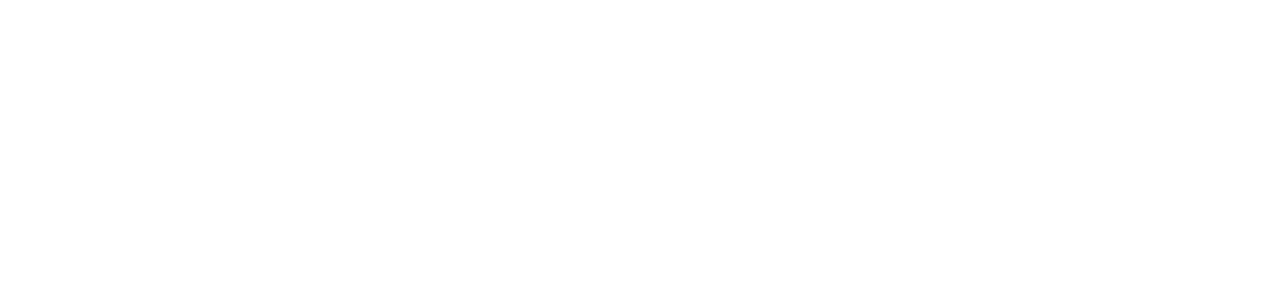
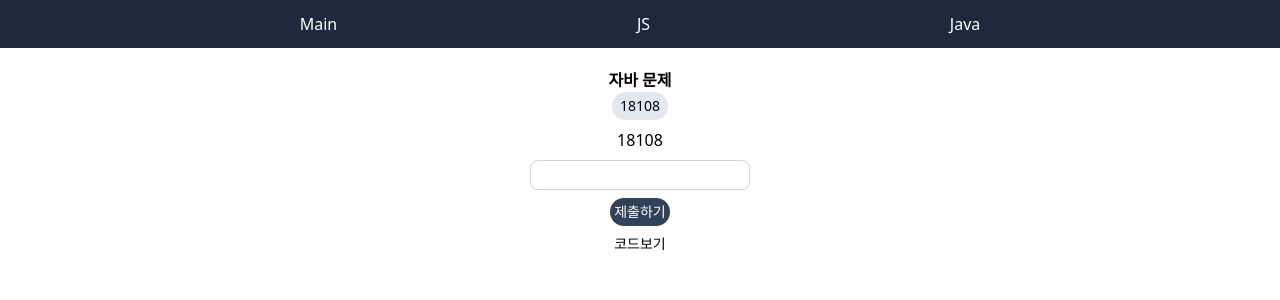
Before and after one commit to kimej214/codestudy, a React (Vite) app: page /java/18108 in a window 1280 px wide. Before the commit this address had no page. Shown: the top 300 px of the page. Built offline with nearby package versions, Linux system fonts and the light colour scheme.

Commit message:
[18108] 추가

```diff
--- a/src/App.jsx
+++ b/src/App.jsx
@@ -5,6 +5,7 @@
 import Java from "./pages/Java";
 import Quiz10926 from "./component/js/Quiz10926";
 import Quiz2675 from "./component/js/Quiz2675";
+import Quiz18108 from "./component/java/Quiz18108";
 
 function App() {
   return (
@@ -16,7 +17,9 @@
             <Route path="10926" element={<Quiz10926 />} />
             <Route path="2675" element={<Quiz2675 />} />
           </Route>
-          <Route path="java" element={<Java />} />
+          <Route path="java" element={<Java />}>
+            <Route path="18108" element={<Quiz18108 />} />
+          </Route>
         </Route>
       </Routes>
     </>
--- /dev/null
+++ b/src/component/java/Quiz18108.jsx
@@ -0,0 +1,155 @@
+import { useState } from "react";
+
+const codeString1 = `
+import { useState } from "react";
+
+const Quiz18108 = () => {
+  const [inputYear, setInputYear] = useState();
+  const diffYear = 543;
+
+  const handleChange = (e) => {
+    const digitOnly = e.target.value.replace(/[^0-9]/g, "");
+    setInputYear(digitOnly);
+  };
+
+  const handleSubmit = (e) => {
+    e.preventDefault();
+    setInputYear(Number(inputYear) - diffYear);
+  };
+
+  return (
+    <div className="flex flex-col items-center">
+      <div className="p-2">18108</div>
+      <form
+        onSubmit={handleSubmit}
+        className="flex flex-col gap-2 items-center"
+      >
+        <input
+          type="text"
+          value={inputYear}
+          className="border border-slate-300 rounded-lg bg-white py-1 px-2 text-sm"
+          onChange={handleChange}
+        />
+        <button
+          type="submit"
+          className="cursor-pointer rounded-2xl p-1 bg-slate-700 text-white text-sm"
+        >
+          제출하기
+        </button>
+      </form>
+    </div>
+  );
+};
+
+export default Quiz18108;
+`;
+
+const codeString2 = `
+// 1998년생인 내가 태국에서는 2541년생?!
+// https://www.acmicpc.net/problem/18108
+
+import java.util.Scanner;
+
+public class Main {
+
+    public static void main(String[] args) {
+        Scanner sc = new Scanner(System.in);
+        String year = sc.nextLine();
+        int buddhistEra = Integer.parseInt(year);
+        int diffYea = 543;
+
+        System.out.println(buddhistEra-diffYea);
+    }
+
+}
+`;
+
+const codeString3 = `
+const fs = require("fs");
+const input = fs.readFileSync(0, "utf8").trim();
+
+const buddhistEra = Number(input);
+const diffYear = 543;
+
+console.log(buddhistEra - diffYear);`;
+
+const CodeViewer = ({ code }) => {
+  return (
+    <pre
+      className="bg-slate-100 text-black p-4 rounded-lg text-sm overflow-x-hidden"
+      style={{
+        whiteSpace: "pre-wrap",
+        wordBreak: "break-word",
+      }}
+    >
+      <code>{code}</code>
+    </pre>
+  );
+};
+
+const Quiz18108 = () => {
+  const [open, setOpen] = useState(false);
+  const [inputYear, setInputYear] = useState("");
+  const diffYear = 543;
+
+  const handleChange = (e) => {
+    const digitOnly = e.target.value.replace(/[^0-9]/g, "");
+    setInputYear(digitOnly);
+  };
+
+  const handleSubmit = (e) => {
+    e.preventDefault();
+    setInputYear(Number(inputYear) - diffYear);
+  };
+
+  return (
+    <div className="flex flex-col items-center">
+      <div className="p-2">18108</div>
+      <form
+        onSubmit={handleSubmit}
+        className="flex flex-col gap-2 items-center"
+      >
+        <input
+          type="text"
+          value={inputYear}
+          className="border border-slate-300 rounded-lg bg-white py-1 px-2 text-sm"
+          onChange={handleChange}
+        />
+        <button
+          type="submit"
+          className="cursor-pointer rounded-2xl p-1 bg-slate-700 text-white text-sm"
+        >
+          제출하기
+        </button>
+      </form>
+      <button
+        type="button"
+        className="mt-2 text-sm"
+        onClick={() => setOpen((v) => !v)}
+      >
+        {open ? "닫기" : "코드보기"}
+      </button>
+      {open && (
+        <div>
+          <div className="w-full max-w-2xl my-4">
+            <CodeViewer code={codeString1} />
+          </div>
+
+          {/* 실제 사이트 제출용 코드 */}
+          <div className="text-center text-sm">실제 제출용 (자바 코드)</div>
+          <div className="w-full max-w-2xl my-4">
+            <CodeViewer code={codeString2} />
+          </div>
+
+          {/* Node.js 코드 */}
+          <div className="text-center text-sm">Node.js라면?</div>
+          <div className="w-full max-w-2xl my-4">
+            <CodeViewer code={codeString3} />
+          </div>
+        </div>
+      )}
+    </div>
+  );
+};
+
+export default Quiz18108;
--- a/src/pages/Java.jsx
+++ b/src/pages/Java.jsx
@@ -1,7 +1,17 @@
+import { Link, Outlet } from "react-router-dom";
+
 const Java = () => {
+  const quizBtnCss = "inline-flex px-2 py-1 bg-slate-200 rounded-2xl text-sm";
+
   return (
     <div className="flex flex-col w-full mt-5">
       <span className="font-semibold text-center">자바 문제</span>
+      <div className="flex justify-center gap-2">
+        <Link to="18108" className={quizBtnCss}>
+          18108
+        </Link>
+      </div>
+      <Outlet />
     </div>
   );
 };
```
